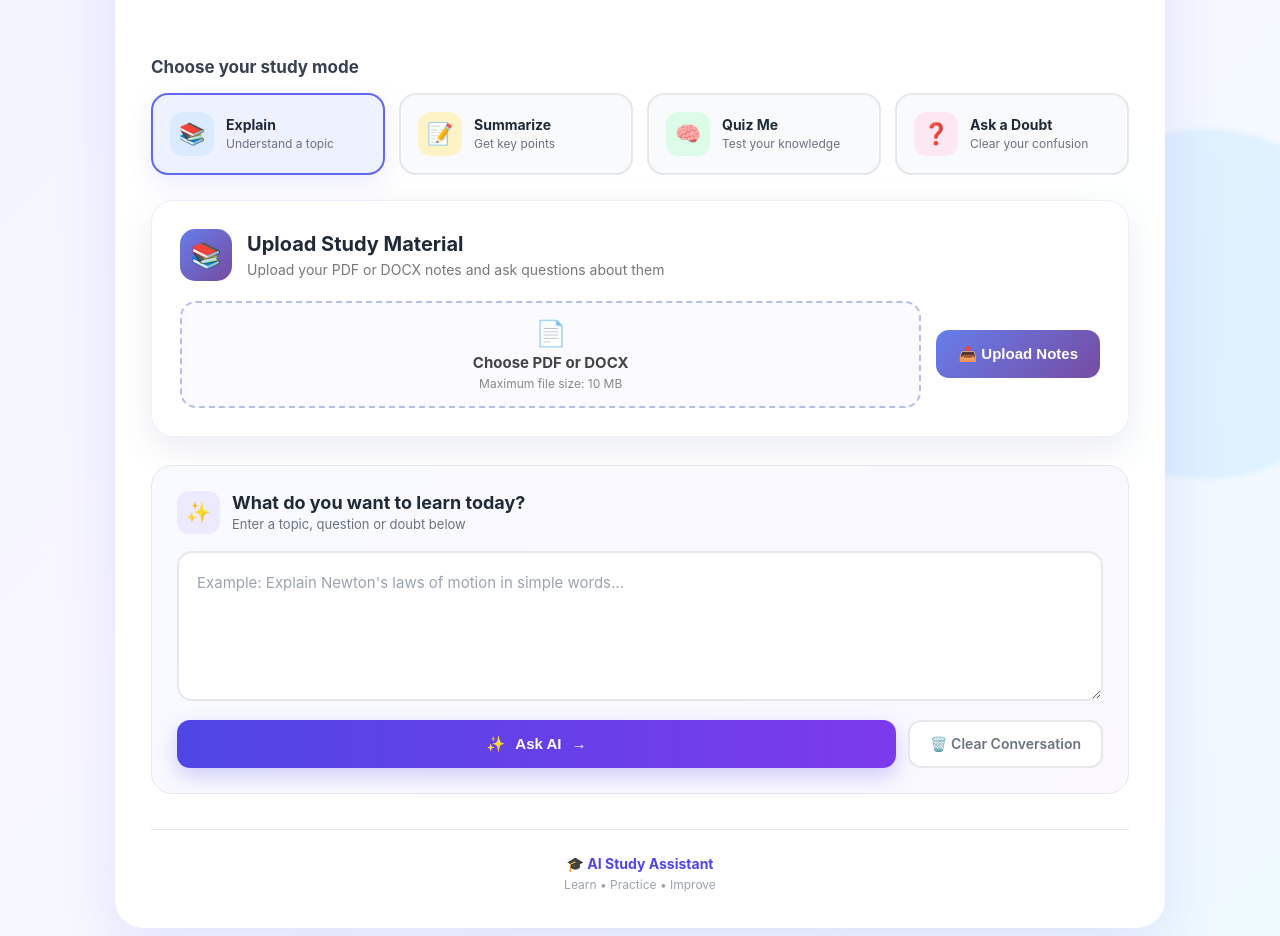
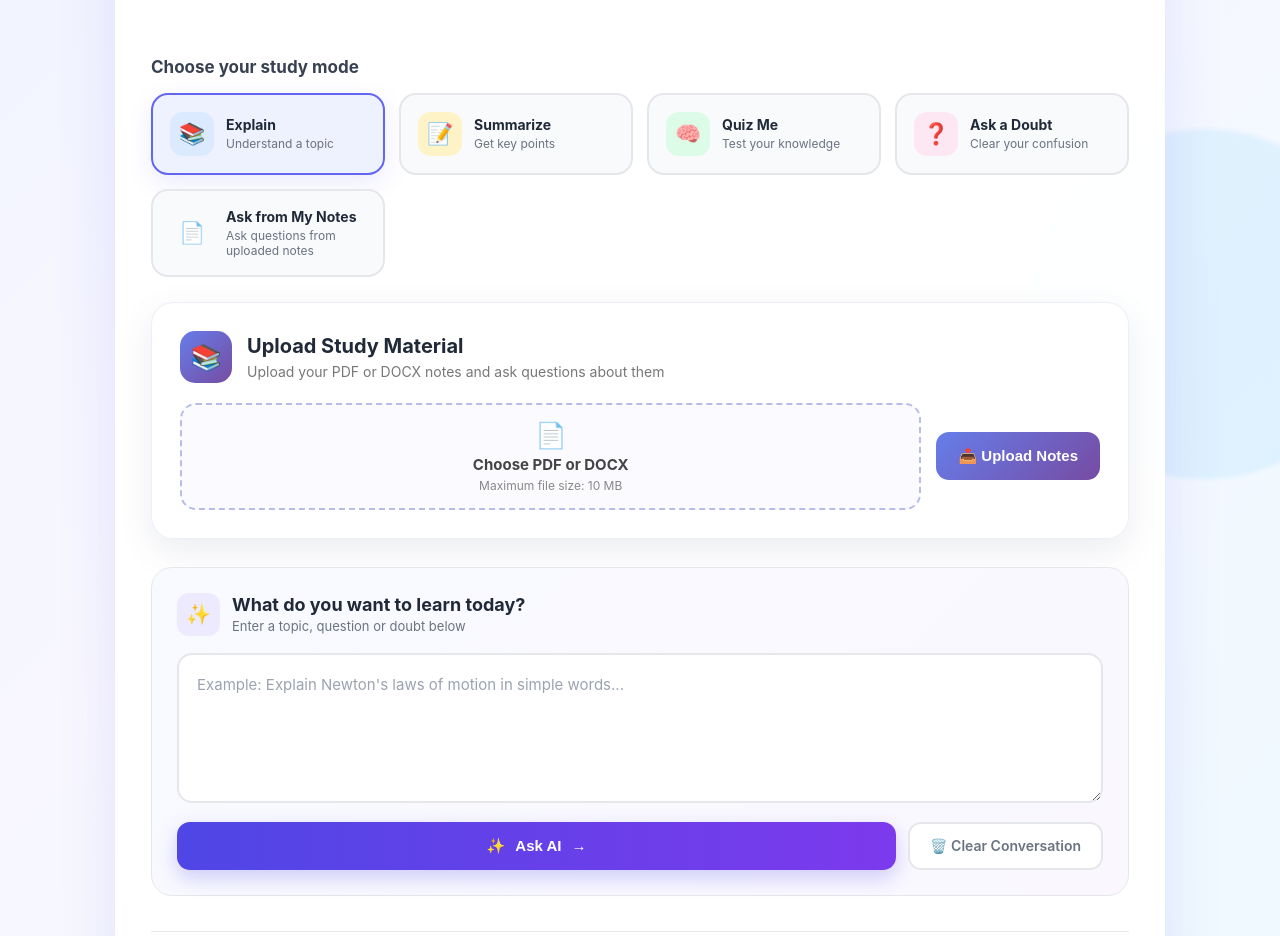
Before and after one commit to kjsskotha/AI_Study_Assistant, a Flask app: page / in a window 1280 px wide. Shown: the part 471-1407 px from the top of the page. Run offline with Flask 3, Linux system fonts and the light colour scheme.

Commit message:
Update index.html

```diff
--- a/templates/index.html
+++ b/templates/index.html
@@ -10,10 +10,7 @@
     <link rel="stylesheet"
           href="{{ url_for('static', filename='style.css') }}">
 
-    <!-- Markdown -->
     <script src="https://cdn.jsdelivr.net/npm/marked/marked.min.js"></script>
-
-    <!-- Security -->
     <script src="https://cdn.jsdelivr.net/npm/dompurify/dist/purify.min.js"></script>
 </head>
 
@@ -38,17 +35,14 @@
             </div>
 
             <div>
-
                 <h1>AI Study Assistant</h1>
 
                 <p>
                     Your personal AI learning companion
                 </p>
-
             </div>
 
         </div>
-
 
         <div class="ai-badge">
             ✨ AI Powered
@@ -92,6 +86,8 @@
         <div class="mode-grid">
 
 
+            <!-- EXPLAIN -->
+
             <label class="mode-card">
 
                 <input
@@ -125,6 +121,8 @@
 
 
 
+            <!-- SUMMARIZE -->
+
             <label class="mode-card">
 
                 <input
@@ -156,6 +154,8 @@
             </label>
 
 
+
+            <!-- QUIZ -->
 
             <label class="mode-card">
 
@@ -189,6 +189,8 @@
 
 
 
+            <!-- DOUBT -->
+
             <label class="mode-card">
 
                 <input
@@ -220,13 +222,47 @@
             </label>
 
 
+
+            <!-- MY NOTES -->
+
+            <label class="mode-card notes-mode-card">
+
+                <input
+                    type="radio"
+                    name="mode-select"
+                    value="notes"
+                >
+
+                <div class="mode-content">
+
+                    <div class="mode-icon notes-icon">
+                        📄
+                    </div>
+
+                    <div>
+
+                        <strong>
+                            Ask from My Notes
+                        </strong>
+
+                        <span>
+                            Ask questions from uploaded notes
+                        </span>
+
+                    </div>
+
+                </div>
+
+            </label>
+
+
         </div>
 
     </section>
 
 
 
-    <!-- UPLOAD NOTES -->
+    <!-- UPLOAD STUDY MATERIAL -->
 
     <section class="upload-section">
 
@@ -291,9 +327,7 @@
                 type="submit"
                 class="upload-button"
             >
-
                 📤 Upload Notes
-
             </button>
 
         </form>
@@ -327,7 +361,7 @@
 
 
 
-    <!-- QUESTION -->
+    <!-- QUESTION SECTION -->
 
     <section class="question-section">
 
@@ -359,7 +393,7 @@
                         What do you want to learn today?
                     </h3>
 
-                    <p>
+                    <p id="question-help">
                         Enter a topic, question or doubt below
                     </p>
 
@@ -419,7 +453,7 @@
 
 
 
-    <!-- RESPONSE -->
+    <!-- AI RESPONSE -->
 
     {% if answer %}
 
@@ -495,10 +529,8 @@
         const rawAnswer =
             document.getElementById("answer-data").textContent;
 
-
         const formattedAnswer =
             marked.parse(rawAnswer);
-
 
         document.getElementById("ai-answer").innerHTML =
             DOMPurify.sanitize(formattedAnswer);
@@ -528,7 +560,7 @@
 
 
 
-<!-- STUDY MODE SCRIPT -->
+<!-- JAVASCRIPT -->
 
 <script>
 
@@ -544,6 +576,18 @@
         );
 
 
+    const questionBox =
+        document.getElementById(
+            "question"
+        );
+
+
+    const questionHelp =
+        document.getElementById(
+            "question-help"
+        );
+
+
     modeCards.forEach(function(card) {
 
         card.addEventListener(
@@ -553,10 +597,62 @@
                 selectedMode.value =
                     this.value;
 
+
+                if (this.value === "notes") {
+
+                    questionBox.placeholder =
+                        "Example: What are the important points in my notes?";
+
+                    questionHelp.textContent =
+                        "Ask a question based on your uploaded study material.";
+
+                }
+
+                else if (this.value === "quiz") {
+
+                    questionBox.placeholder =
+                        "Example: Create a quiz about this topic...";
+
+                    questionHelp.textContent =
+                        "Enter a topic to test your knowledge.";
+
+                }
+
+                else if (this.value === "summarize") {
+
+                    questionBox.placeholder =
+                        "Example: Summarize this topic in simple points...";
+
+                    questionHelp.textContent =
+                        "Get the most important points for revision.";
+
+                }
+
+                else if (this.value === "doubt") {
+
+                    questionBox.placeholder =
+                        "Example: Why does this concept work this way?";
+
+                    questionHelp.textContent =
+                        "Ask anything you are confused about.";
+
+                }
+
+                else {
+
+                    questionBox.placeholder =
+                        "Example: Explain Newton's laws of motion in simple words...";
+
+                    questionHelp.textContent =
+                        "Enter a topic, question or doubt below.";
+
+                }
+
             }
         );
 
     });
+
 
 
     {% if selected_mode %}
```
